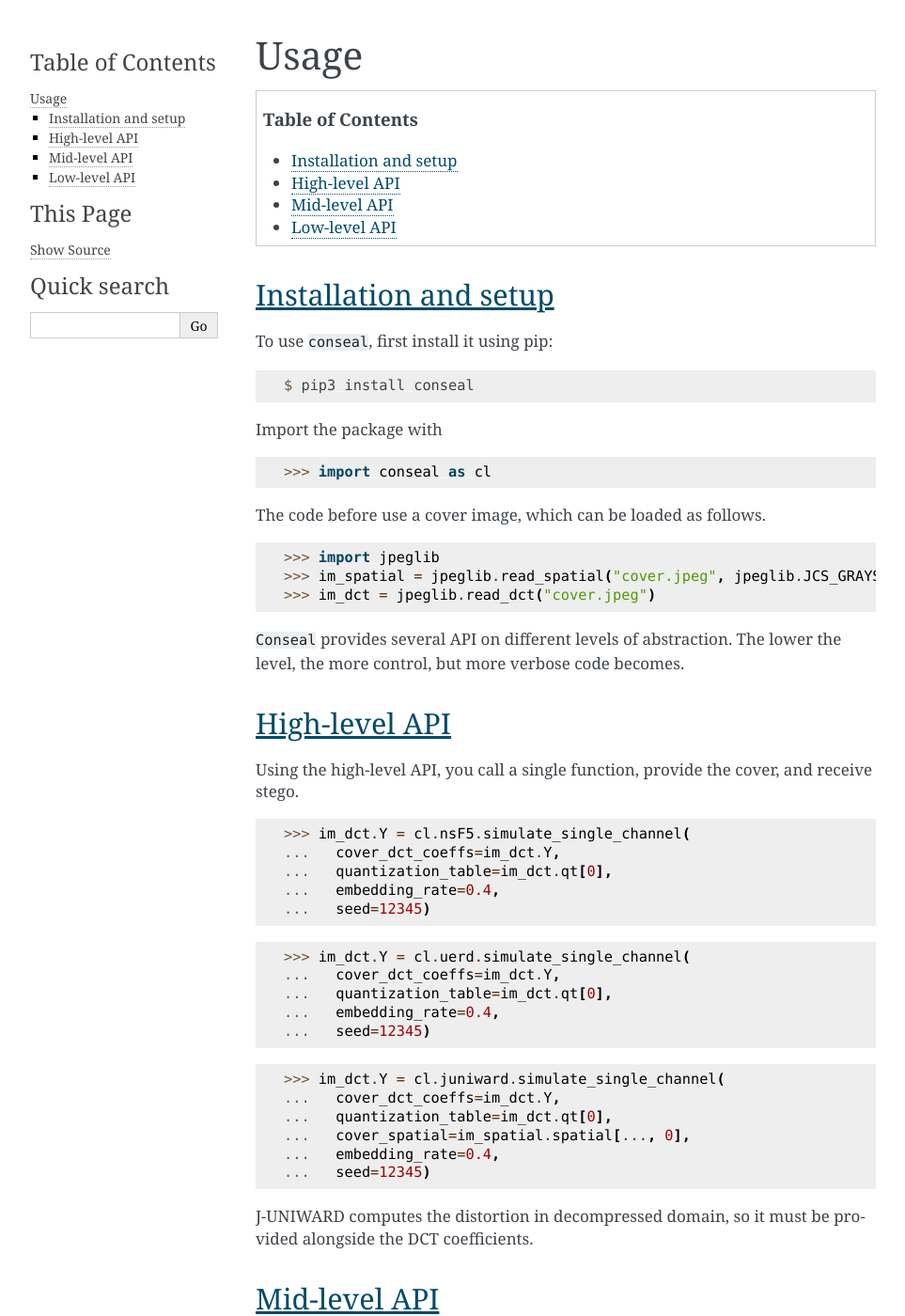
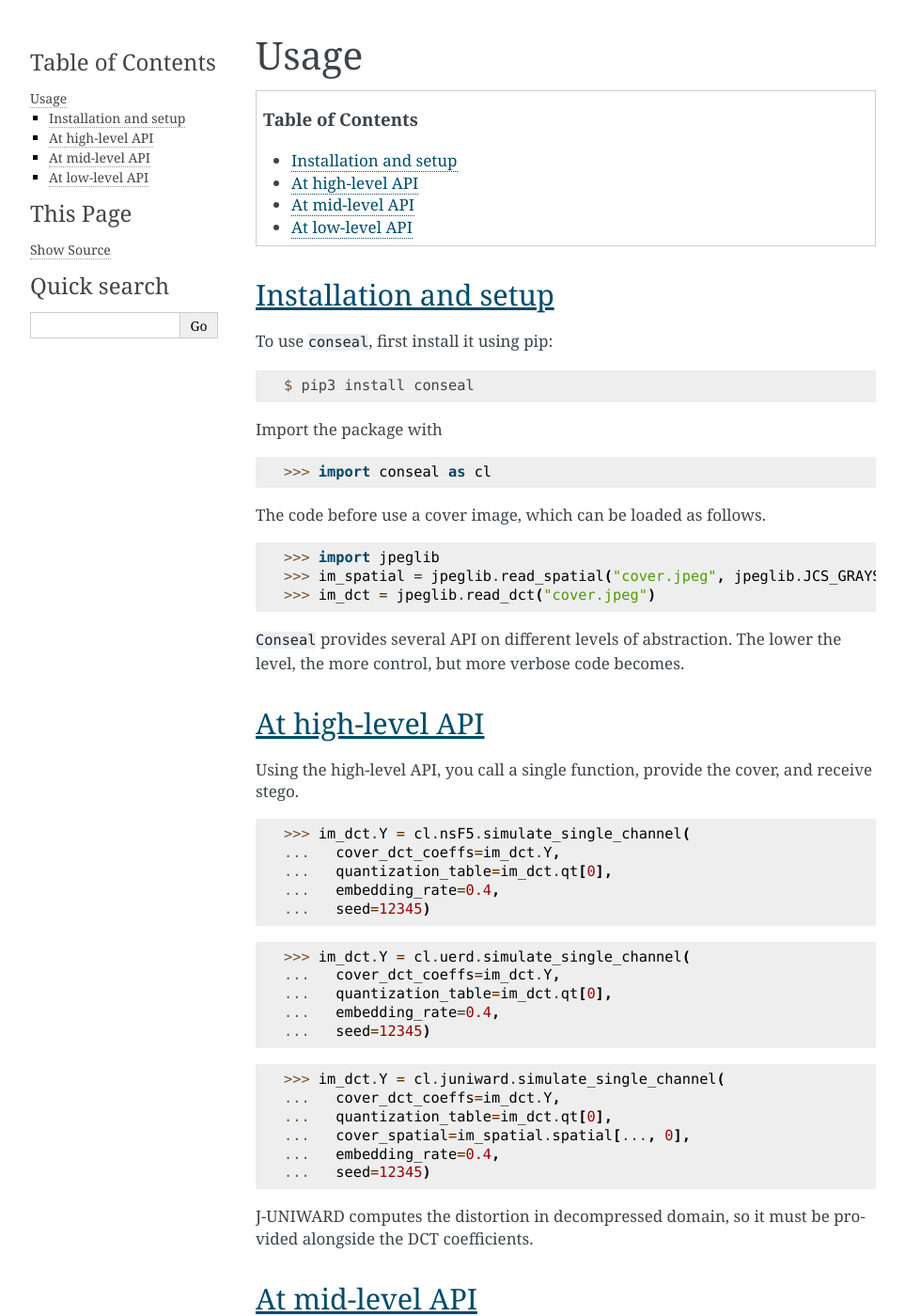
Before and after one commit to uibk-uncover/conseal, a Sphinx documentation site: the page built from docs/usage.rst, in a window 1280 px wide and 1400 px high. Shown: the whole window at 94% size, without its empty margins (148-1111 px from the left). Built offline with Sphinx 7.4.7, drawn with Linux system fonts in a browser that asks for light colours; some of the changed text lies outside the part shown.

Commit message:
prefix at to distinguish captions

```diff
--- a/docs/usage.rst
+++ b/docs/usage.rst
@@ -29,8 +29,8 @@ The code before use a cover image, which can be loaded as follows.
 The lower the level, the more control, but more verbose code becomes.
 
 
-High-level API
---------------
+At high-level API
+-----------------
 
 Using the high-level API, you call a single function, provide the cover, and receive stego.
 
@@ -57,8 +57,8 @@ J-UNIWARD computes the distortion in decompressed domain,
 so it must be provided alongside the DCT coefficients.
 
 
-Mid-level API
--------------
+At mid-level API
+----------------
 
 Mid-level API exposes the separation principle.
 It allows user to separately calculate the distortion, and perform the simulation of coding.
@@ -85,8 +85,8 @@ It allows user to separately calculate the distortion, and perform the simulatio
 ...   seed=12345)
 
 
-Low-level API
--------------
+At low-level API
+----------------
 
 Low-level API allows accessing the raw costs (without wet cost modification),
 as well as the probabilities and simulation.
```
